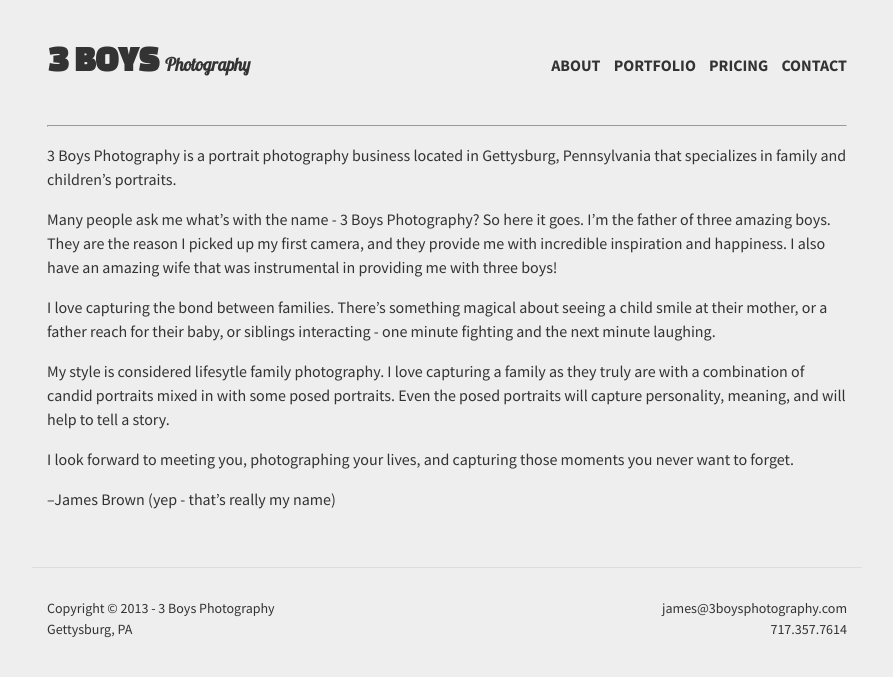
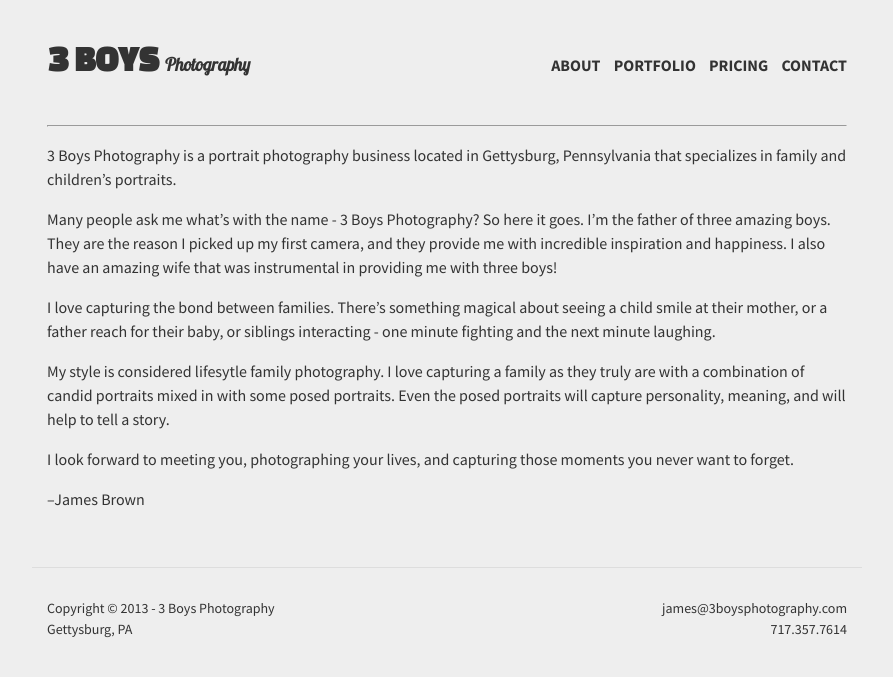
Before and after one commit to 3boysphotography/3boysphotography.github.io, a Jekyll site: the page built from about/index.md, in a window 1280 px wide. Shown: the top 677 px of the page, without its empty margins (193-1086 px from the left). Built offline with Jekyll 4.4.1, drawn with Linux system fonts in a browser that asks for light colours; Markdown is read by kramdown in place of the engine named in the settings.

Commit message:
Changed content

```diff
--- a/about/index.md
+++ b/about/index.md
@@ -12,4 +12,4 @@ My style is considered lifesytle family photography. I love capturing a family a
 
 I look forward to meeting you, photographing your lives, and capturing those moments you never want to forget.
 
---James Brown (yep - that's really my name)
+--James Brown
```
